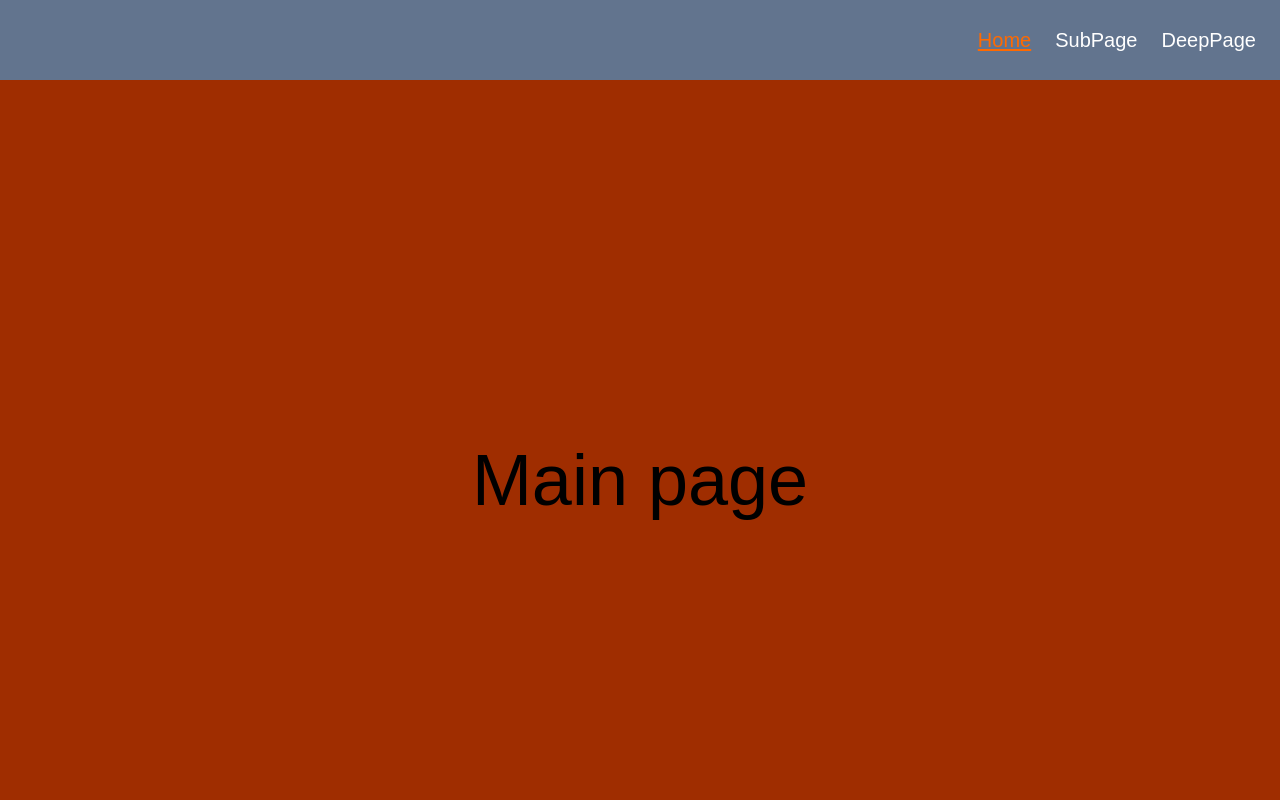
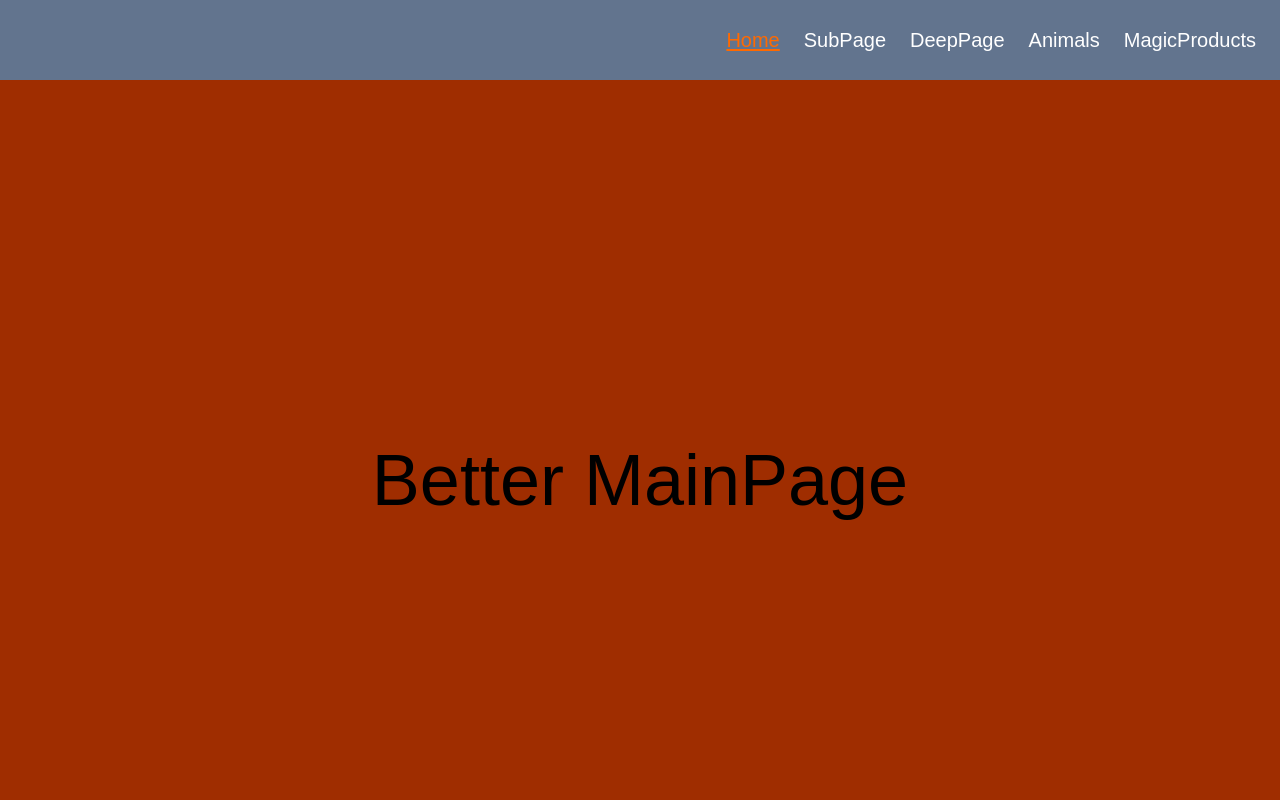
Before and after one commit to VilloKodeHode/fs04-v2, a Next.js app: page / in a window 1280 px wide. Shown: the top 800 px of the page. Built offline with nearby package versions, Linux system fonts and the light colour scheme; a web font is replaced by a local one.

Commit message:
¯\_(ツ)_/¯

```diff
--- a/app/page.jsx
+++ b/app/page.jsx
@@ -6,7 +6,7 @@ export default function HomePage() {
   return (
     <>
       <ScreenSection className="bg-orange-800">
-        <h1 className="text-7xl">Main page</h1>
+        <h1 className="text-7xl">Better MainPage</h1>
       </ScreenSection>
       <BoxSection />
     </>
--- a/components/UI/Header.jsx
+++ b/components/UI/Header.jsx
@@ -34,6 +34,22 @@ export const Header = () => {
         href="/deeppage">
         DeepPage
       </Link>
+
+      <Link
+        className={`${
+          currentUrl === "/animals" && "underline"
+        } underline-offset-2`}
+        href="/animals">
+        Animals
+      </Link>
+
+      <Link
+        className={`${
+          currentUrl === "/magicProducts" && "underline"
+        } underline-offset-2`}
+        href="/magicProducts">
+        MagicProducts
+      </Link>
     </header>
   );
 };
```
